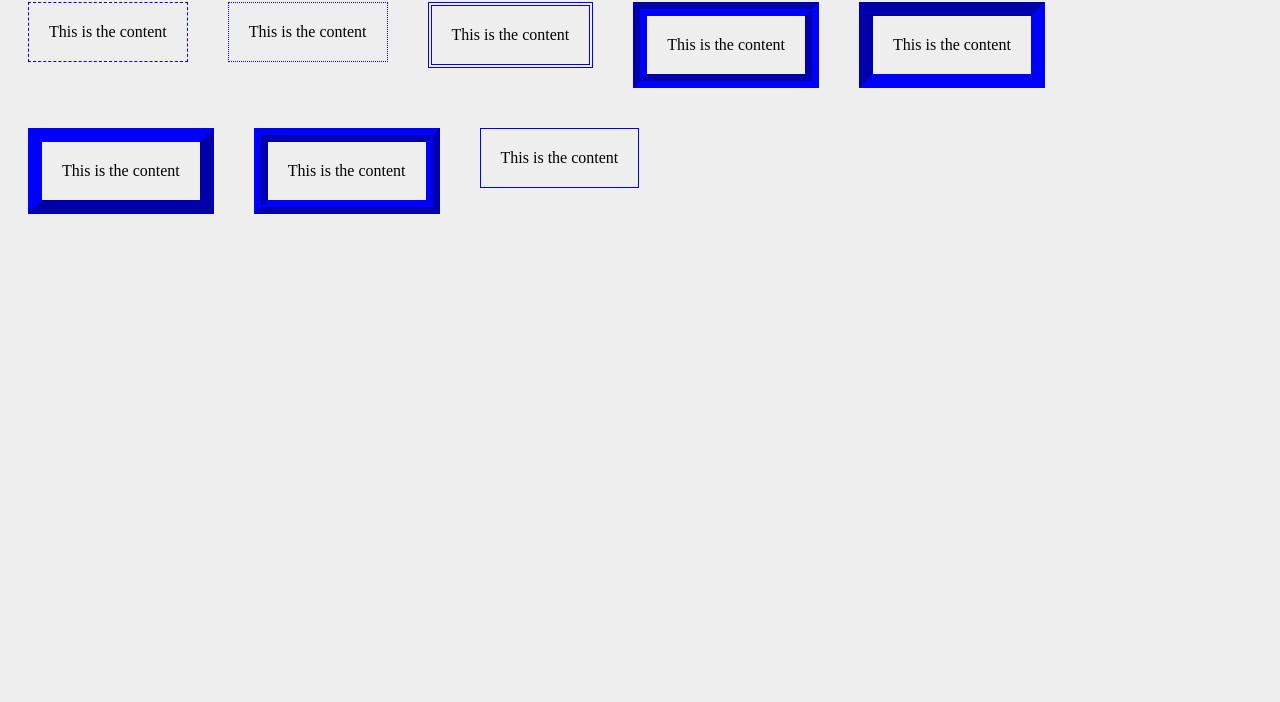
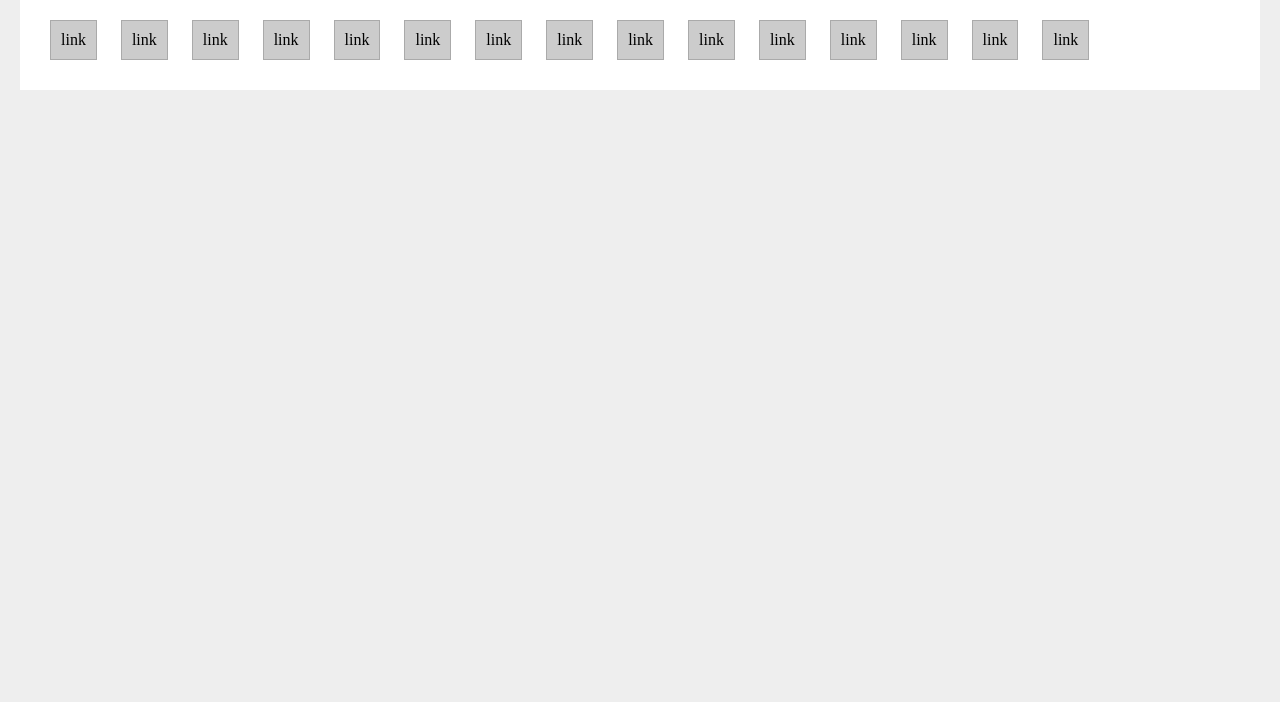
Before and after one commit to JWatus/CSS3_Tutorial, a plain HTML site: page index.html in a window 1280 px wide. Shown: the part 98-800 px from the top of the page. Drawn offline with Linux system fonts and the light colour scheme.

Commit message:
Block-level Elements

```diff
--- a/css/syntax.css
+++ b/css/syntax.css
@@ -1,37 +1,9 @@
-.box{
-    padding: 20px;
-    margin: 20px;
-    float: left;
+a{
+    padding: 10px;
+    margin: 10px;
+    background-color: #ccc;
+    border: 1px solid #aaa;
+    color: #000;
+    text-decoration: none;
+    display: inline-block;
 }
-
-.dashed{
-    border: 1px blue dashed;
-}
-
-.dotted{
-    border: 1px blue dotted;
-}
-
-.double{
-    border: 4px blue double;
-}
-
-.groove{
-    border: 14px blue groove;
-}
-
-.inset{
-    border: 14px blue inset;
-}
-
-.outset{
-    border: 14px blue outset;
- }
-
-.ridge{
-    border: 14px blue ridge;
-}
-
-.solid{
-    border: 1px blue solid;
-}
--- a/index.html
+++ b/index.html
@@ -26,18 +26,25 @@
     </head>
 
     <body>
-        <div id=""main-content">
+        <div id="main-content">
 
         <h1>CSS For Beginners</h1>
+        <a href="#">link</a>
+        <a href="#">link</a>
+        <a href="#">link</a>
+        <a href="#">link</a>
+        <a href="#">link</a>
+        <a href="#">link</a>
+        <a href="#">link</a>
+        <a href="#">link</a>
+        <a href="#">link</a>
+        <a href="#">link</a>
+        <a href="#">link</a>
+        <a href="#">link</a>
+        <a href="#">link</a>
+        <a href="#">link</a>
+        <a href="#">link</a>
 
-        <div class="box dashed">This is the content</div>
-        <div class="box dotted">This is the content</div>
-        <div class="box double">This is the content</div>
-        <div class="box groove">This is the content</div>
-        <div class="box inset">This is the content</div>
-        <div class="box outset">This is the content</div>
-        <div class="box ridge">This is the content</div>
-        <div class="box solid">This is the content</div>
 
         </div>
 
```
